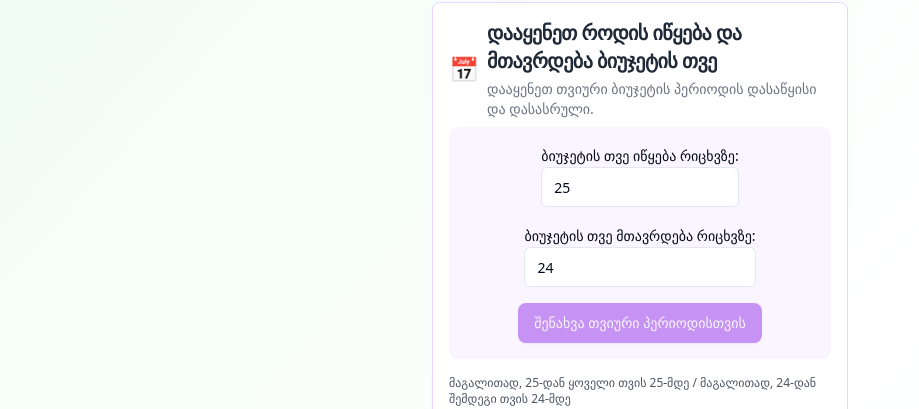
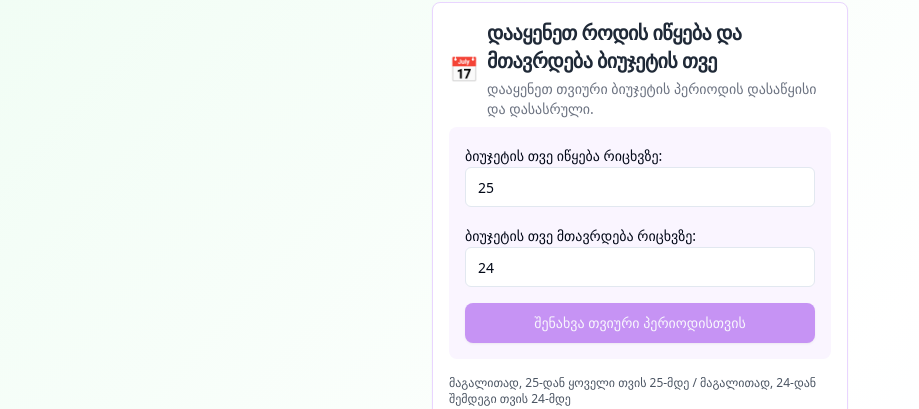
Before and after one commit to mberrishdev/spend-wise-web, a React (Vite) app: page /dashboard/settings in a window 1280 px wide. Shown: the part 111-520 px from the top of the page, without its empty margins (0-919 px from the left). Built offline with nearby package versions, Linux system fonts and the light colour scheme; no server answers; the database is empty; sample sign-in values are in the browser's storage.

Commit message:
styling changes

```diff
--- a/src/components/Settings.tsx
+++ b/src/components/Settings.tsx
@@ -155,7 +155,7 @@ export const Settings = () => {
           </div>
         </CardHeader>
         <CardContent className="space-y-4 px-4 pb-4">
-          <div className="bg-purple-50 rounded-lg p-4 flex flex-col md:flex-col md:items-center gap-4">
+          <div className="bg-purple-50 rounded-lg p-4 flex flex-col md:flex-col gap-4">
             <div className="flex-1">
               <Label htmlFor="start-day">{t("settings.budget_month_starts")}</Label>
               <Input
```
